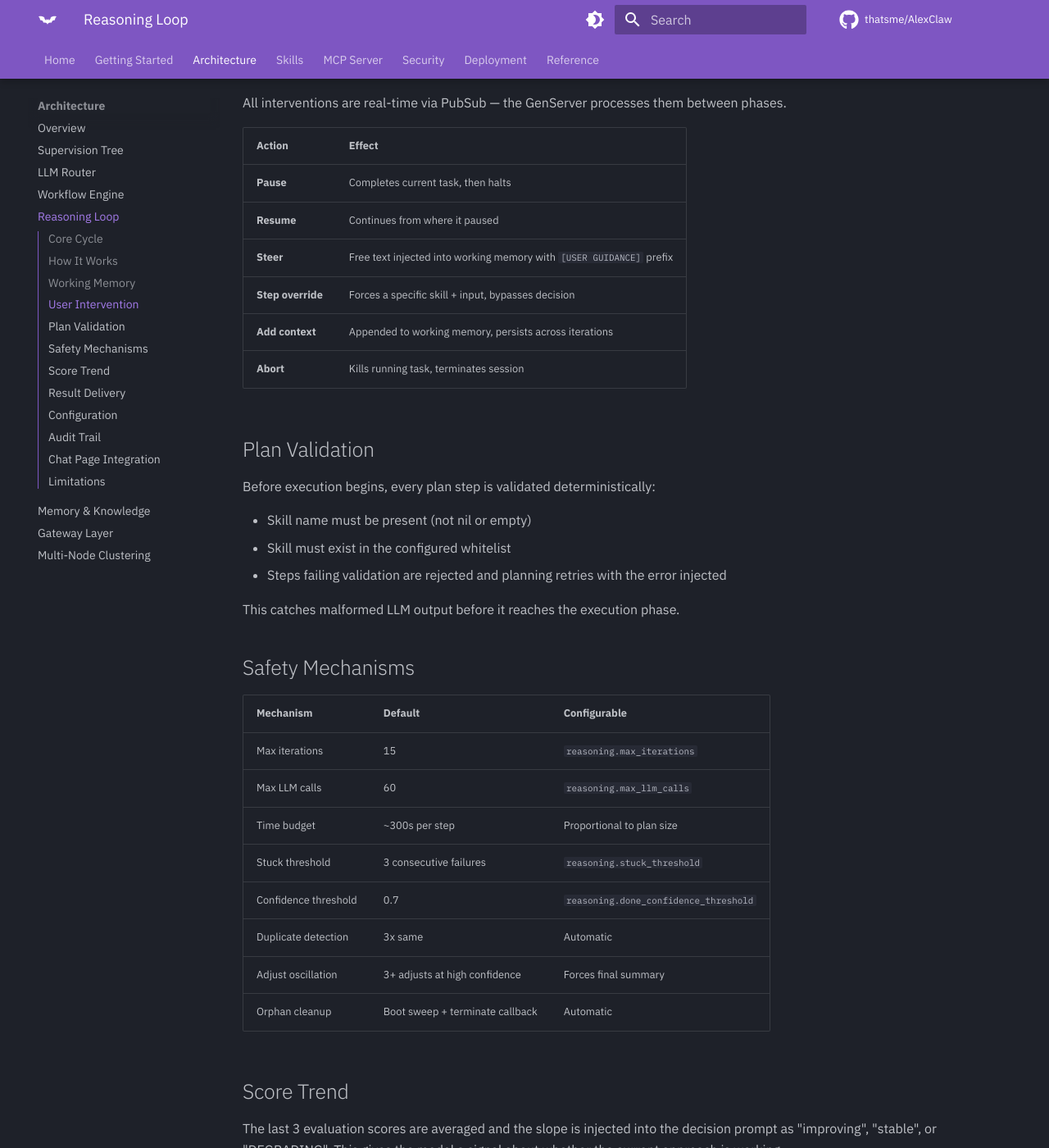
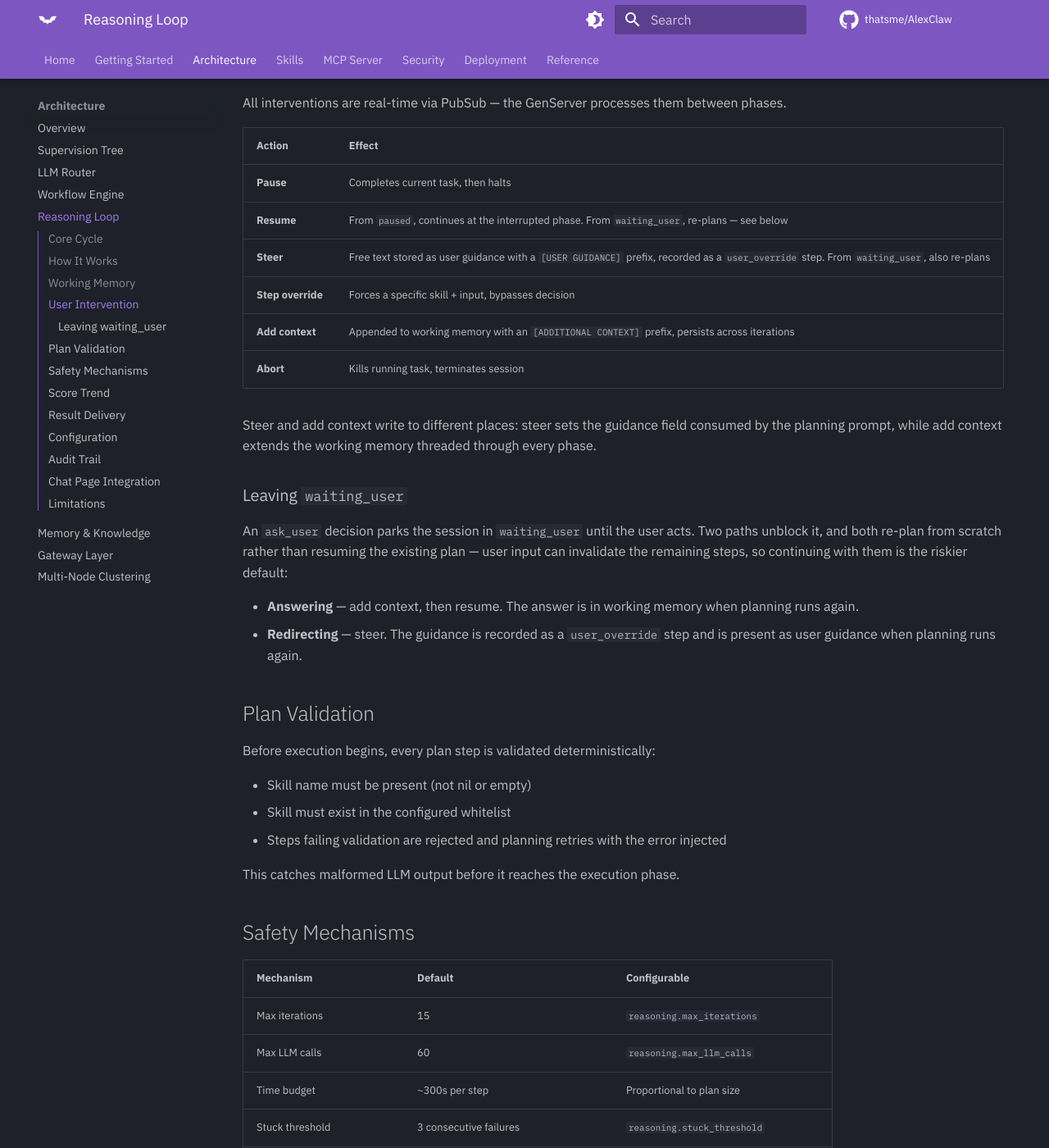
Before and after one commit to thatsme/AlexClaw, an MkDocs documentation site: the page built from docs/architecture/reasoning-loop.md, in a window 1280 px wide and 1400 px high, scrolled down 1627 px. Shown: the whole window at 82% size. Built offline with MkDocs 1.6.1 and Material for MkDocs 9.7.7, drawn with Linux system fonts in a browser that asks for light colours; comment, search, counter and statistics services are not loaded; some of the changed text lies outside the part shown.

Commit message:
docs: correct broken links, stale changelog, and reasoning loop docs
Documentation had drifted from the code over the five months since the
last commit. Every claim below was verified against the source rather
than the commit subjects.

Broken links:

  - README.md pointed at reports/AlexClaw_REPORT_v0.3.0_2026031912.md,
    a filename that never existed. Repointed to the report that is
    actually tracked, giulia_reports/AlexClaw_REPORT_v0.3.9_2026032412.md,
    and corrected the row: labelled v0.3.19 for a v0.3.9 report, and
    claimed 0 cycles / 100% spec coverage / 3 P2 items where the report
    records 2 cycles, 60.7%, and 2 P2 items.
  - ROADMAP.md linked docs/SELF_AWARENESS.md; the file is at the root.

Changelog:

  - Two separate sections were both headed v0.3.20. v0.3.19 was tagged
    2026-03-30 and v0.3.20 on 2026-04-01, so the orphaned 03-31 section
    is v0.3.20 content. Merged, Services Page bullets before RAG.
  - Added an Unreleased section for the ten commits since v0.3.21.
    mix.exs stays at 0.3.21 and no tag is cut.

Reasoning loop:

  - Steer was documented as writing to working memory. It sets the
    guidance field (loop.ex:284) and records a user_override step
    (loop.ex:286). add_context is the one that extends working memory.
  - Resume was documented as unconditionally continuing. Since ef22929
    it continues from :paused (loop.ex:259) but re-plans from
    :waiting_user (loop.ex:265).
  - ask_user was drawn as a terminal branch in the cycle diagram.
  - Documented both paths out of :waiting_user and why each re-plans
    rather than resuming a plan the user's input may have invalidated.
  - reasoning.time_budget_seconds (default 900, loop.ex:1093) was the
    one reasoning.* key missing from the config table. All eleven keys
    in lib/ are now documented, and none are documented that do not exist.
  - Noted that terminate/2 re-reads the session row and preserves a
    terminal status (loop.ex:402-428).

Roadmap:

  - Multi-Gateway Support credited Discord to v0.4.0; the changelog
    records it in v0.3.9. The four forward-looking v0.4.0 removal
    notices for web_browse, web_search and rss_collector are unchanged
    and remain pending.

```diff
--- a/docs/architecture/reasoning-loop.md
+++ b/docs/architecture/reasoning-loop.md
@@ -19,7 +19,7 @@ PLANNING ──→ LLM produces step plan
 │       ↓
 │   ┌── continue ──→ next step ──┐
 │   ├── adjust ────→ new plan ───┤
-│   ├── ask_user ──→ pause ──────┤
+│   ├── ask_user ──→ wait ───────┤  ← user answers or steers → re-plan
 │   ├── done ──────→ deliver ────┤
 │   └── stuck ─────→ terminate ──┘
 │                                │
@@ -58,11 +58,27 @@ All interventions are real-time via PubSub — the GenServer processes them betw
 | Action | Effect |
 |---|---|
 | **Pause** | Completes current task, then halts |
-| **Resume** | Continues from where it paused |
-| **Steer** | Free text injected into working memory with `[USER GUIDANCE]` prefix |
+| **Resume** | From `paused`, continues at the interrupted phase. From `waiting_user`, re-plans — see below |
+| **Steer** | Free text stored as user guidance with a `[USER GUIDANCE]` prefix, recorded as a `user_override` step. From `waiting_user`, also re-plans |
 | **Step override** | Forces a specific skill + input, bypasses decision |
-| **Add context** | Appended to working memory, persists across iterations |
+| **Add context** | Appended to working memory with an `[ADDITIONAL CONTEXT]` prefix, persists across iterations |
 | **Abort** | Kills running task, terminates session |
+
+Steer and add context write to different places: steer sets the guidance field
+consumed by the planning prompt, while add context extends the working memory
+threaded through every phase.
+
+### Leaving `waiting_user`
+
+An `ask_user` decision parks the session in `waiting_user` until the user acts.
+Two paths unblock it, and both re-plan from scratch rather than resuming the
+existing plan — user input can invalidate the remaining steps, so continuing
+with them is the riskier default:
+
+- **Answering** — add context, then resume. The answer is in working memory when
+  planning runs again.
+- **Redirecting** — steer. The guidance is recorded as a `user_override` step and
+  is present as user guidance when planning runs again.
 
 ## Plan Validation
 
@@ -86,6 +102,7 @@ This catches malformed LLM output before it reaches the execution phase.
 | Duplicate detection | 3x same {skill, input} | Automatic |
 | Adjust oscillation | 3+ adjusts at high confidence | Forces final summary |
 | Orphan cleanup | Boot sweep + terminate callback | Automatic |
+| Terminal status preservation | `terminate/2` re-reads the session row | Automatic |
 
 ## Score Trend
 
@@ -113,6 +130,7 @@ All settings are editable from the Admin UI config page.
 | `reasoning.done_confidence_threshold` | `0.7` | Min confidence to accept done |
 | `reasoning.stuck_threshold` | `3` | Consecutive failures before stuck |
 | `reasoning.step_timeout_seconds` | `120` | Per-skill execution timeout |
+| `reasoning.time_budget_seconds` | `900` | Session time budget, rescaled per plan at ~300s per step |
 | `reasoning.max_plan_steps` | `8` | Max steps in a plan |
 | `reasoning.default_delivery` | `["memory"]` | Delivery channels on completion |
 
```
Also changed, not shown: README.md (+1 -1 lines), ROADMAP.md (+2 -2 lines), docs/reference/changelog.md (+18 -8 lines).
